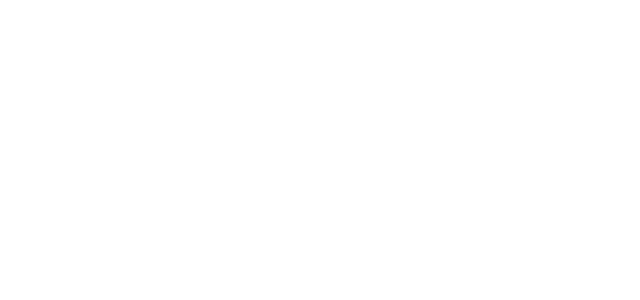
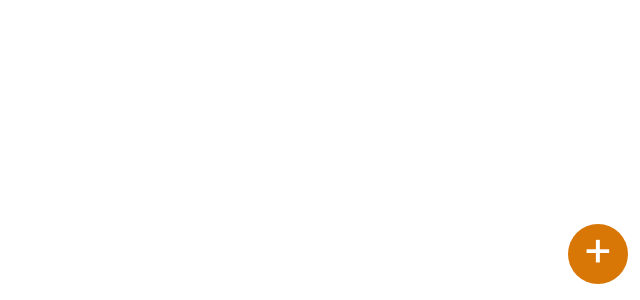
Before and after one commit to Quertov/WeatherAppReact, a React (Vite) app: page / in a window 1280 px wide. Shown: the part 500-800 px from the top of the page, without its empty margins (640-1280 px from the left). Built offline with nearby package versions, Linux system fonts and the light colour scheme.

Commit message:
added add button

```diff
--- a/package.json
+++ b/package.json
@@ -20,6 +20,7 @@
     "@typescript-eslint/parser": "^6.14.0",
     "@vitejs/plugin-react": "^4.2.1",
     "autoprefixer": "^10.4.17",
+    "axios": "^1.6.7",
     "eslint": "^8.55.0",
     "eslint-plugin-react-hooks": "^4.6.0",
     "eslint-plugin-react-refresh": "^0.4.5",
--- a/src/App.tsx
+++ b/src/App.tsx
@@ -1,7 +1,10 @@
+import { Card } from "./components/Card"
+
 function App() {
   return (
     <>
-
+      <Card />
+    <div className="bg-amber-600 w-[60px] h-[60px] flex justify-center self-center rounded-full cursor-pointer absolute bottom-4 right-3"><span className="text-white text-5xl">+</span></div>
     </>
   )
 }
--- /dev/null
+++ b/src/components/Card.tsx
@@ -0,0 +1,14 @@
+import { FC } from 'react';
+
+
+interface CardProps {
+
+};
+
+export const Card: FC<CardProps> = () => {
+    return (
+        <article>
+
+        </article>
+    )
+}
--- /dev/null
+++ b/src/hooks/useWeather.tsx
@@ -0,0 +1,12 @@
+import axios from 'axios';
+import { useEffect, useState } from 'react';
+
+export const useWeather = () => {
+    const fetchWeather = () => {
+
+    }
+
+    useEffect(() => {
+        fetchWeather();
+    }, []);
+}
--- a/src/index.css
+++ b/src/index.css
@@ -5,3 +5,9 @@
 :root {
   font-family: Inter, system-ui, Avenir, Helvetica, Arial, sans-serif;
 }
+
+* {
+  margin: 0;
+  padding: 0;
+  box-sizing: border-box;
+}
```
Also changed, not shown: src/components/types.ts (added), 2 other files (tests, documents, lock files or other folders).
